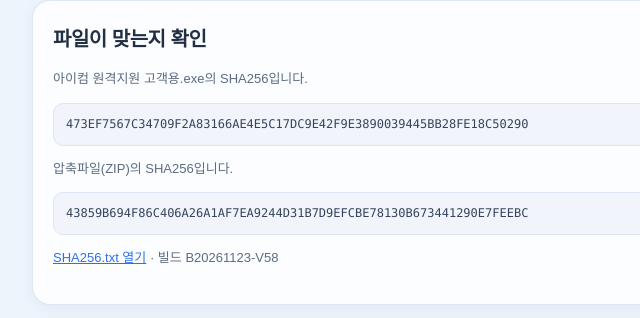
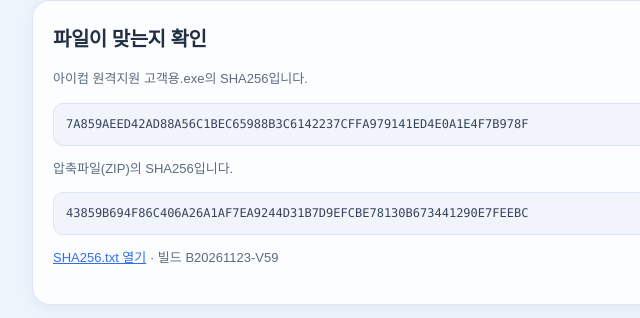
Before and after one commit to jljuba2-cloud/icomservice-download, a plain HTML site: page index.html in a window 1280 px wide. Shown: the part 1875-2193 px from the top of the page, 264-904 px from the left. Drawn offline with Linux system fonts and the light colour scheme.

Commit message:
release: V59 네이티브 드롭 Tk호출 제거(강제종료 수정) + 전체화면 버튼 가림 수정

```diff
--- a/index.html
+++ b/index.html
@@ -219,7 +219,7 @@
 <div class="wrap">
 
   <div class="hero">
-    <div class="badge">B20261123-V58</div>
+    <div class="badge">B20261123-V59</div>
     <h1>춘천 아이컴서비스<br>원격지원</h1>
     <p>전화 한 통이면, 복사 한 번으로 바로 도와드립니다</p>
   </div>
@@ -316,10 +316,10 @@
   <div class="card soft">
     <h2>파일이 맞는지 확인</h2>
     <p class="small">아이컴 원격지원 고객용.exe의 SHA256입니다.</p>
-    <div class="hash">473EF7567C34709F2A83166AE4E5C17DC9E42F9E3890039445BB28FE18C50290</div>
+    <div class="hash">7A859AEED42AD88A56C1BEC65988B3C6142237CFFA979141ED4E0A1E4F7B978F</div>
     <p class="small">압축파일(ZIP)의 SHA256입니다.</p>
     <div class="hash">43859B694F86C406A26A1AF7EA9244D31B7D9EFCBE78130B673441290E7FEEBC</div>
-    <p class="small"><a href="SHA256.txt" target="_blank" rel="noopener">SHA256.txt 열기</a> · 빌드 B20261123-V58</p>
+    <p class="small"><a href="SHA256.txt" target="_blank" rel="noopener">SHA256.txt 열기</a> · 빌드 B20261123-V59</p>
   </div>
 
   <div class="card tel-card">
```
Also changed, not shown: SHA256.txt, 3 other files.
